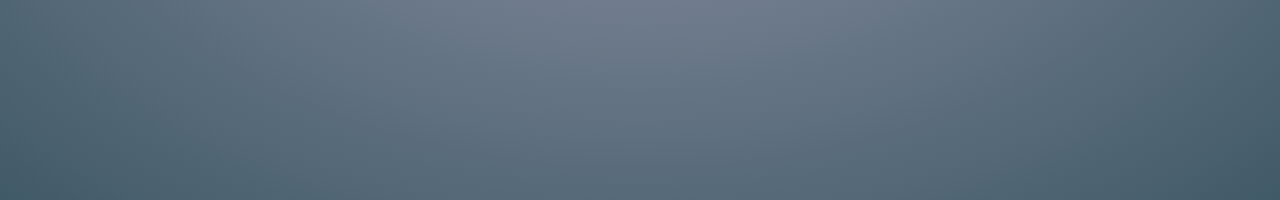
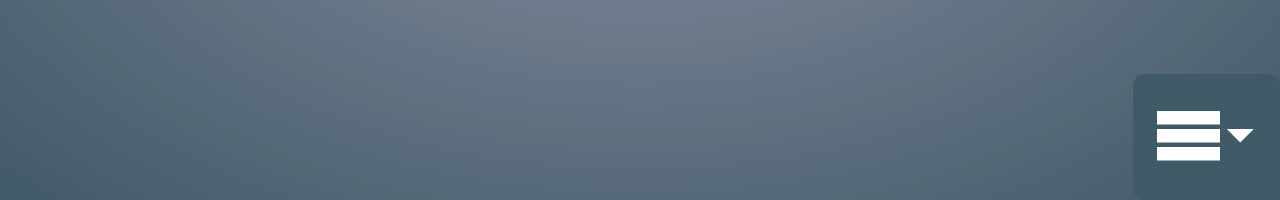
Before and after one commit to codetapacademy/my-cv-final, a plain HTML site: page src/index.pug in a window 1280 px wide. Shown: the part 600-800 px from the top of the page. Drawn offline with nearby package versions, Linux system fonts and the light colour scheme; files that its build step writes are made by us from their sources; files whose address does not match are found by name; a web font is replaced by a local one.

Commit message:
add fixed go to menu button and finish the awesome my-cv (I think it's finished) :):)

```diff
--- a/src/_component/menu/menu.pug
+++ b/src/_component/menu/menu.pug
@@ -32,6 +32,8 @@
     },
   ]
 #menu
+a.menu__go-to(href="#menu")
+  span.my-cv__icon--menu3
 .menu
   .menu__list
     each menu in menuList
--- a/src/_component/menu/menu.scss
+++ b/src/_component/menu/menu.scss
@@ -1,5 +1,10 @@
+.menu {
+  padding: 2rem;
+  background-color: var(--color-white);
+  position: relative;
+}
+
 .menu__list {
-  margin: 2rem;
   border: 0.1rem solid var(--color-manatee);
   border-radius: 0.5rem;
 }
@@ -20,3 +25,15 @@
 .menu__label {
   padding: 0 1rem;
 }
+
+.menu__go-to {
+  background-color: var(--color-fiord);
+  color: var(--color-white);
+  position: fixed;
+  bottom: 0;
+  right: 0;
+  font-size: 3rem;
+  padding: 1rem;
+  border-radius: 0.5rem;
+  text-decoration: none;
+}
```
